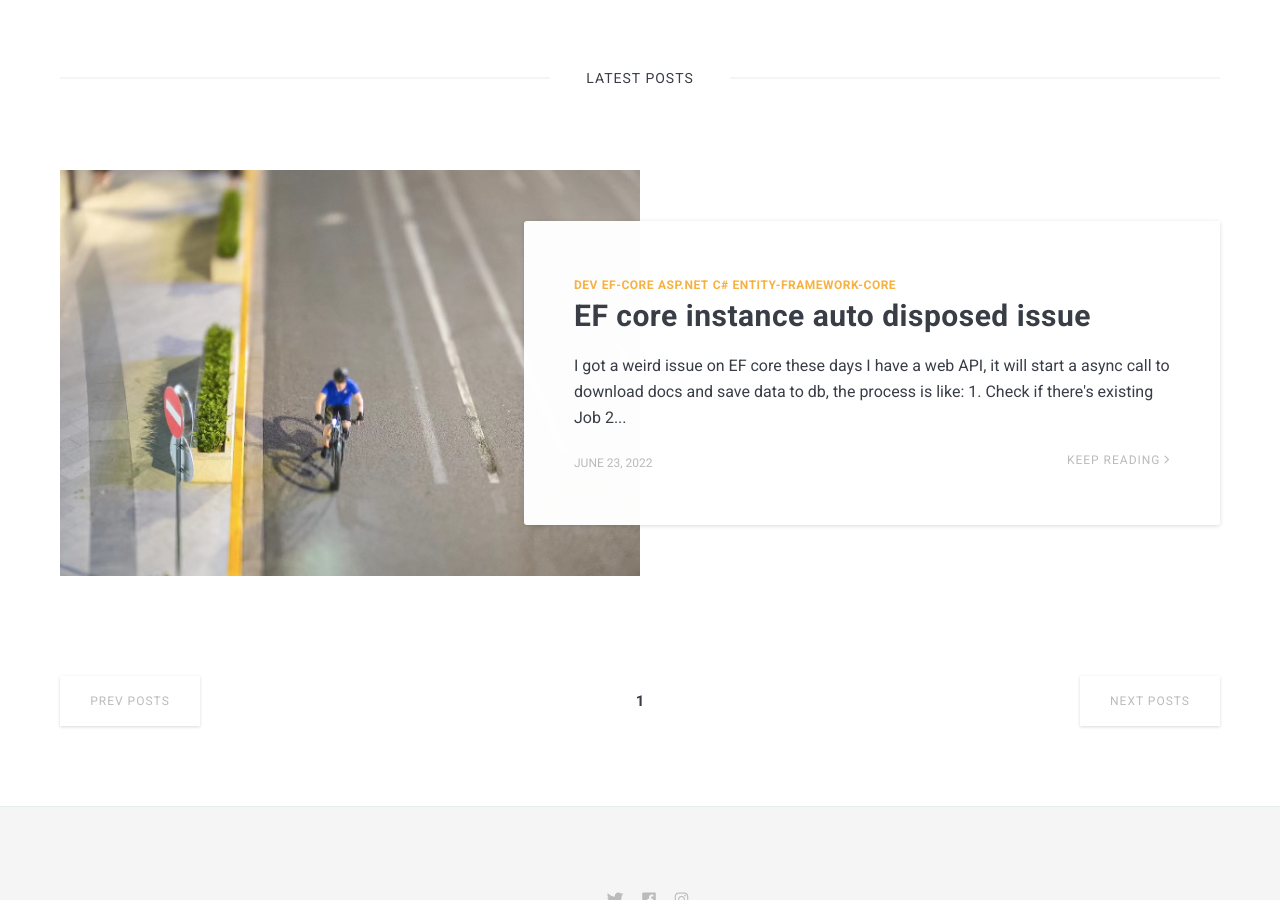
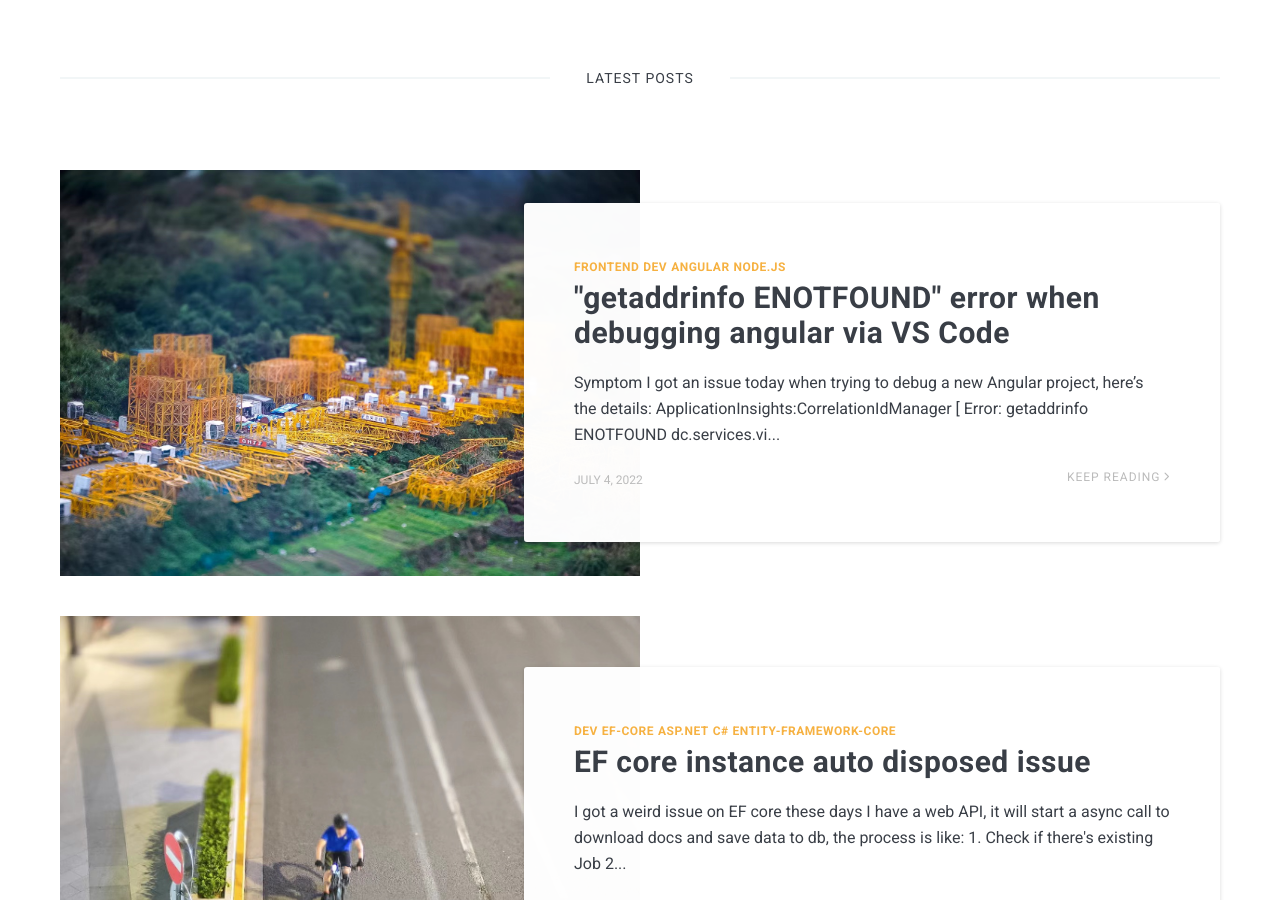
Before and after one commit to YeohsCode/YeohsCode.github.io, a Jekyll site: the page built from index.html, in a window 1280 px wide and 900 px high, scrolled down 631 px. Built offline with Jekyll 4.4.1, drawn with Linux system fonts in a browser that asks for light colours; nearby versions of some CDN libraries; the list of posts is cut into pages by our own code.

Commit message:
Icon & post updated

````diff
--- /dev/null
+++ b/_posts/2022-07-04-issue-angular-getaddrinfo-ENOTFOUND.markdown
@@ -0,0 +1,40 @@
+---
+layout: post
+title:  "\"getaddrinfo ENOTFOUND\" error when debugging angular via VS Code"
+date:   2022-07-04 10:48:01 +0800
+image:  22.jpg
+tags:   Frontend dev Angular node.js
+---
+### Symptom
+I got an issue today when trying to debug a new Angular project, here's the details:
+
+```
+ApplicationInsights:CorrelationIdManager [
+  Error: getaddrinfo ENOTFOUND dc.services.visualstudio.com
+      at GetAddrInfoReqWrap.onlookup [as oncomplete] (node:dns:71:26)
+      at GetAddrInfoReqWrap.callbackTrampoline (node:internal/async_hooks:130:17) {
+    errno: -3008,
+    code: 'ENOTFOUND',
+    syscall: 'getaddrinfo',
+    hostname: 'dc.services.visualstudio.com'
+  }
+]
+```
+
+### Analysis
+I am totally new to Angular, after some googling, I found a solution here: [Node.js Error Message “getaddrinfo ENOTFOUND localhost” Solution](https://medium.com/swlh/node-js-error-message-getaddrinfo-enotfound-localhost-solution-9b2fa4f61a9c)
+
+### Solution
+1. Press win+R, enter drivers
+    ![Step01](/images/2022/0704-01.png)
+
+2. Go to drivers\etc
+    ![Step02](/images/2022/0704-02.png)
+
+
+3. Open hosts in notepad and add the highlight line:
+    ```
+    127.0.0.1       localhost
+    ```
+
+    ![Step03](/images/2022/0704-03.png)
````
Also changed, not shown: _posts/2022-06-23-issue-ef-core-instance-disposed.markdown (+6 -8 lines), favicon.ico, images/2022/0704-01.png (added), images/2022/0704-02.png (added), images/2022/0704-03.png (added), images/21.jpg (added), images/22.jpg (added), images/23.jpg (added).
